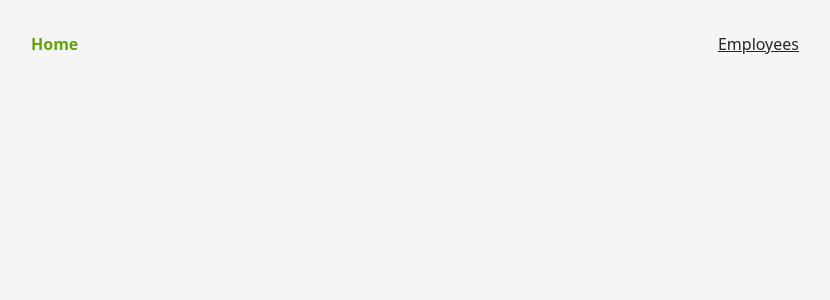
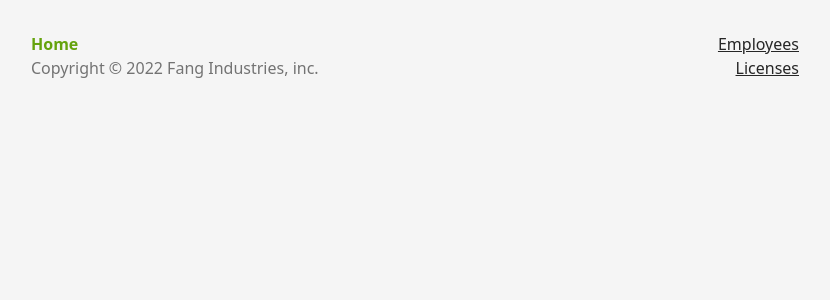
Before and after one commit to fang-industries/website, a Vue app: page / in a window 1280 px wide. Shown: the top 300 px of the page, without its empty margins (225-1055 px from the left). Built offline with nearby package versions, Linux system fonts and the light colour scheme.

Commit message:
add footer to pages

```diff
--- a/src/pages/employees.vue
+++ b/src/pages/employees.vue
@@ -68,11 +68,13 @@
         />
       </div>
     </section>
+    <Footer />
   </main>
 </template>
 
 <script setup lang="ts">
 import Navbar from "@/components/Navbar.vue";
+import Footer from "@/components/Footer.vue";
 import EmployeeCard from "@/components/EmployeeCard.vue";
 
 import Evan from "@/assets/media/evan.png";
--- a/src/pages/index.vue
+++ b/src/pages/index.vue
@@ -1,9 +1,11 @@
 <template>
   <main class="py-8">
     <Navbar />
+    <Footer />
   </main>
 </template>
 
 <script setup lang="ts">
 import Navbar from "@/components/Navbar.vue";
+import Footer from "@/components/Footer.vue";
 </script>
```
